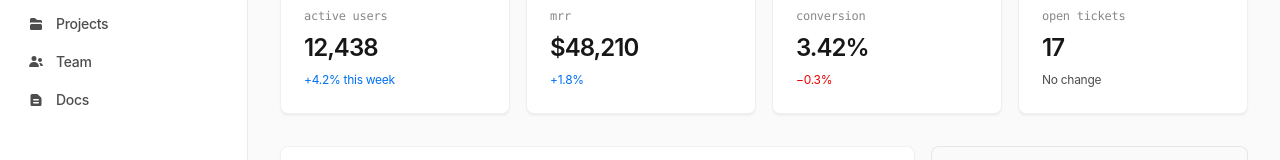
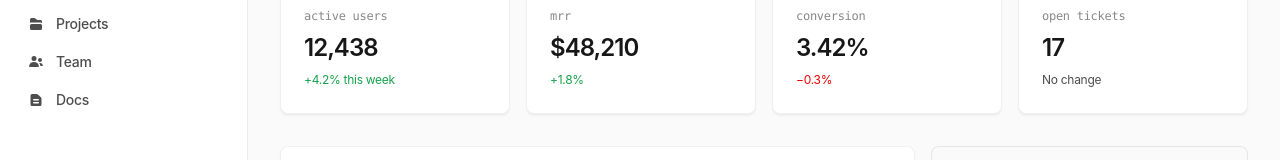
Before and after one commit to pwittchen/minimal-saas-ui-template, a plain HTML site: page index.html in a window 1280 px wide. Shown: the part 215-375 px from the top of the page. Drawn offline with Linux system fonts and the light colour scheme.

Commit message:
updated stats +% color from blue to green

```diff
--- a/styles.css
+++ b/styles.css
@@ -559,7 +559,7 @@ h3 {
 }
 
 .stat-card__delta.is-up {
-  color: var(--success);
+  color: #16a34a;
 }
 
 .stat-card__delta.is-down {
```
